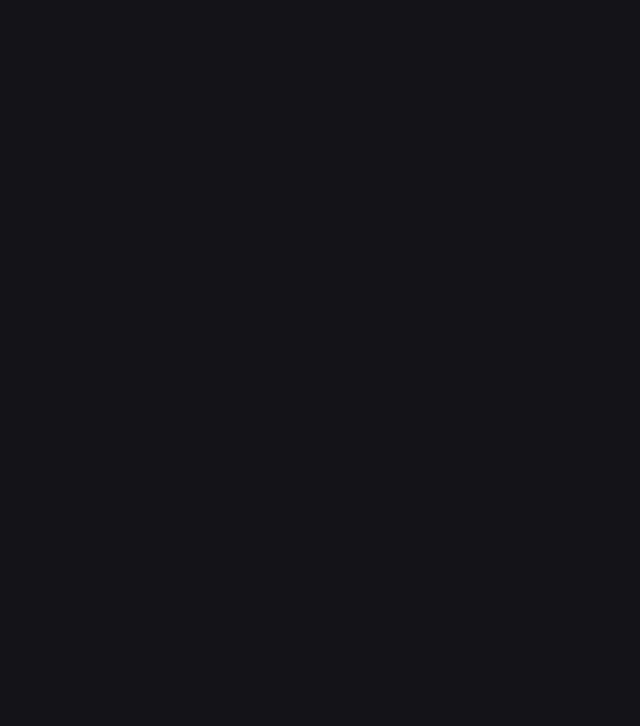
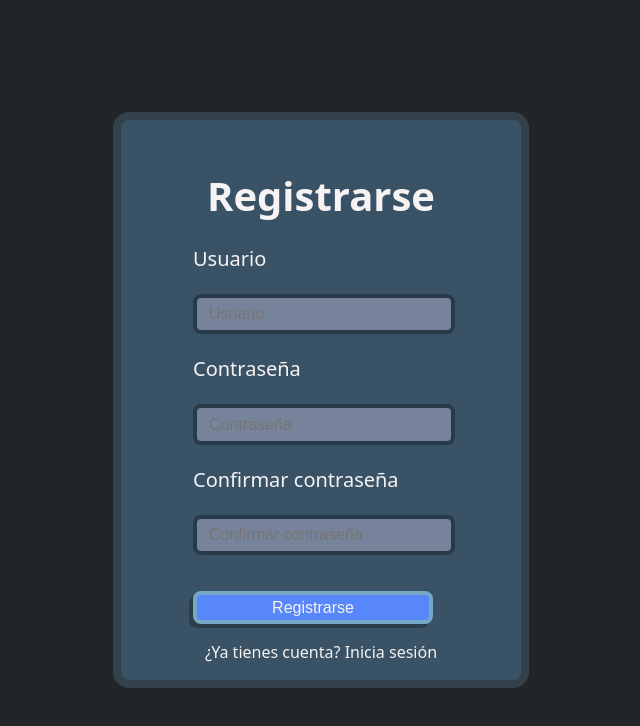
Before and after one commit to jrs407/Auscultify, a React (Vite) app in the folder Frontend/Auscultify/: page /registrarse in a window 1280 px wide. Before the commit this address had no page. Shown: the top 726 px of the page, without its empty margins (319-959 px from the left). Built offline with nearby package versions, Linux system fonts and the light colour scheme.

Commit message:
Añadido maquetado de registrarse

```diff
--- a/Frontend/Auscultify/src/App.tsx
+++ b/Frontend/Auscultify/src/App.tsx
@@ -1,6 +1,7 @@
 import { BrowserRouter as Router, Routes, Route, Navigate } from 'react-router-dom';
 import IniciarSesion from './IniciarSesion';
 import Home from './Home';
+import Registrarse from './Registrarse';
 
 
 function App() {
@@ -9,6 +10,7 @@ function App() {
       <Routes>
         <Route path="/login" element={<IniciarSesion />} />
         <Route path="/home" element={<Home />} />
+        <Route path="/registrarse" element={<Registrarse />} />
         <Route path="/" element={<Navigate to="/login" replace />} />
       </Routes>
     </Router>
--- a/Frontend/Auscultify/src/IniciarSesion.css
+++ b/Frontend/Auscultify/src/IniciarSesion.css
@@ -113,32 +113,34 @@
     width: 30vh;
     height: 5vh;
     border-radius: 1vh;
-    border: 1px solid #885D23;
-    background-color: #332B24;
-    color: #e0e0e0;
+    border: 0.5vh solid #283A47;
+    background-color: #76839A;
+    color: #283A47;
     font-size: 2vh;
     padding-left: 1.5vh;
 }
 
 .cuadro-central-texto-registro input:focus {
     outline: none;
-    border: 1px solid #5886FB;
-    background-color: #3D3229;
+    border: 0.5vh solid #296088;
+    background-color: #7f8ca3;
 }
 
 .cuadro-central-texto-registro button{
     width: 30vh;
     height: 5vh;
     border-radius: 1vh;
-    border: 1px solid #404040;
+    border: 0.5vh solid #75A7C6;
     background-color: #5886FB;
-    color: #1a1a1a;
+    color: #f5f3f3;
     font-size: 2vh;
     margin-top: 4.5vh;
+    box-shadow: -4px 4px 0px rgba(0, 0, 0, 0.25);
 }
 
 .cuadro-central-texto-registro button:hover{
-    background-color: #CA8830;
+    background-color: #4377f8;
+    border: 0.5vh solid #609dc4;
     cursor: pointer;
 }
 
--- /dev/null
+++ b/Frontend/Auscultify/src/Registrarse.tsx
@@ -0,0 +1,62 @@
+import React from 'react';
+import { useNavigate } from 'react-router-dom';
+import './IniciarSesion.css';
+
+const Registrarse: React.FC = () => {
+    const navigate = useNavigate();
+    const [usuario, setUsuario] = React.useState('');
+    const [contrasena1, setContrasena1] = React.useState('');
+    const [contrasena2, setContrasena2] = React.useState('');
+    const [error] = React.useState('');
+
+    const handleRegister = async () => {
+
+    };
+
+  return (
+    <div className='fondo'>
+        <div className='cuadro-central'>
+            <div className='cuadro-central-titulo'>
+                <p>Registrarse</p>
+            </div>
+
+            <div className='cuadro-central-texto-registro'>
+                <p>Usuario</p>
+                <input
+                    type="text"
+                    placeholder="Usuario"
+                    className='input'
+                    value={usuario}
+                    onChange={(e) => setUsuario(e.target.value)}
+                />
+                <p>Contraseña</p>
+                <input
+                    type="password"
+                    placeholder="Contraseña"
+                    className='input'
+                    value={contrasena1}
+                    onChange={(e) => setContrasena1(e.target.value)}
+                />
+                <p>Confirmar contraseña</p>
+                <input
+                    type="password"
+                    placeholder="Confirmar contraseña"
+                    className='input'
+                    value={contrasena2}
+                    onChange={(e) => setContrasena2(e.target.value)}
+                />
+                <button onClick={handleRegister}>Registrarse</button>
+            </div>
+
+            <div className='cuadro-central-texto-registrarse'>
+                <p onClick={() => navigate('/login')}>¿Ya tienes cuenta? <span>Inicia sesión</span></p>
+            </div>
+
+            {error && <p className='mensaje-error'>{error}</p>}
+
+        </div>
+    </div>
+  );
+};
+
+export default Registrarse;
```
Also changed, not shown: 1 other file (tests, documents, lock files or other folders).
